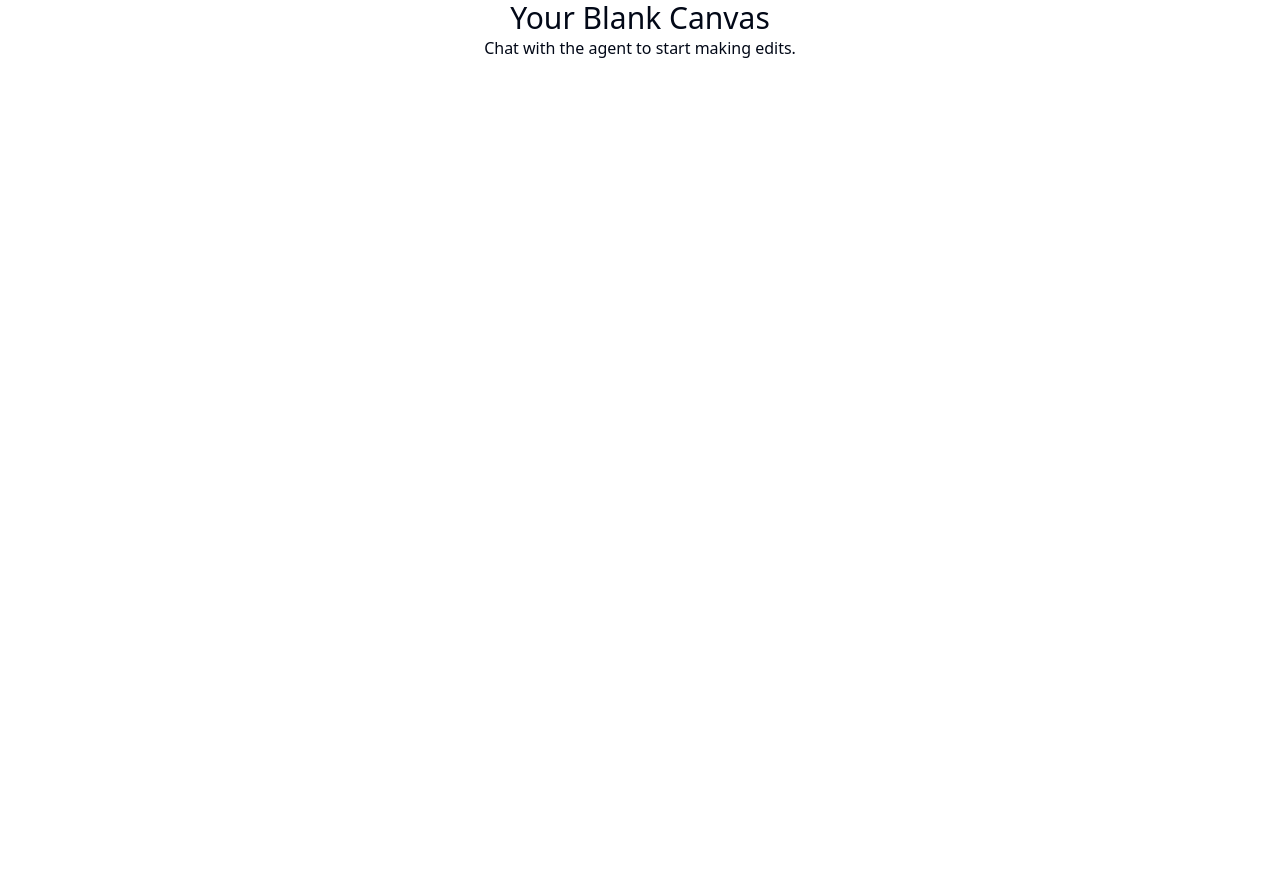
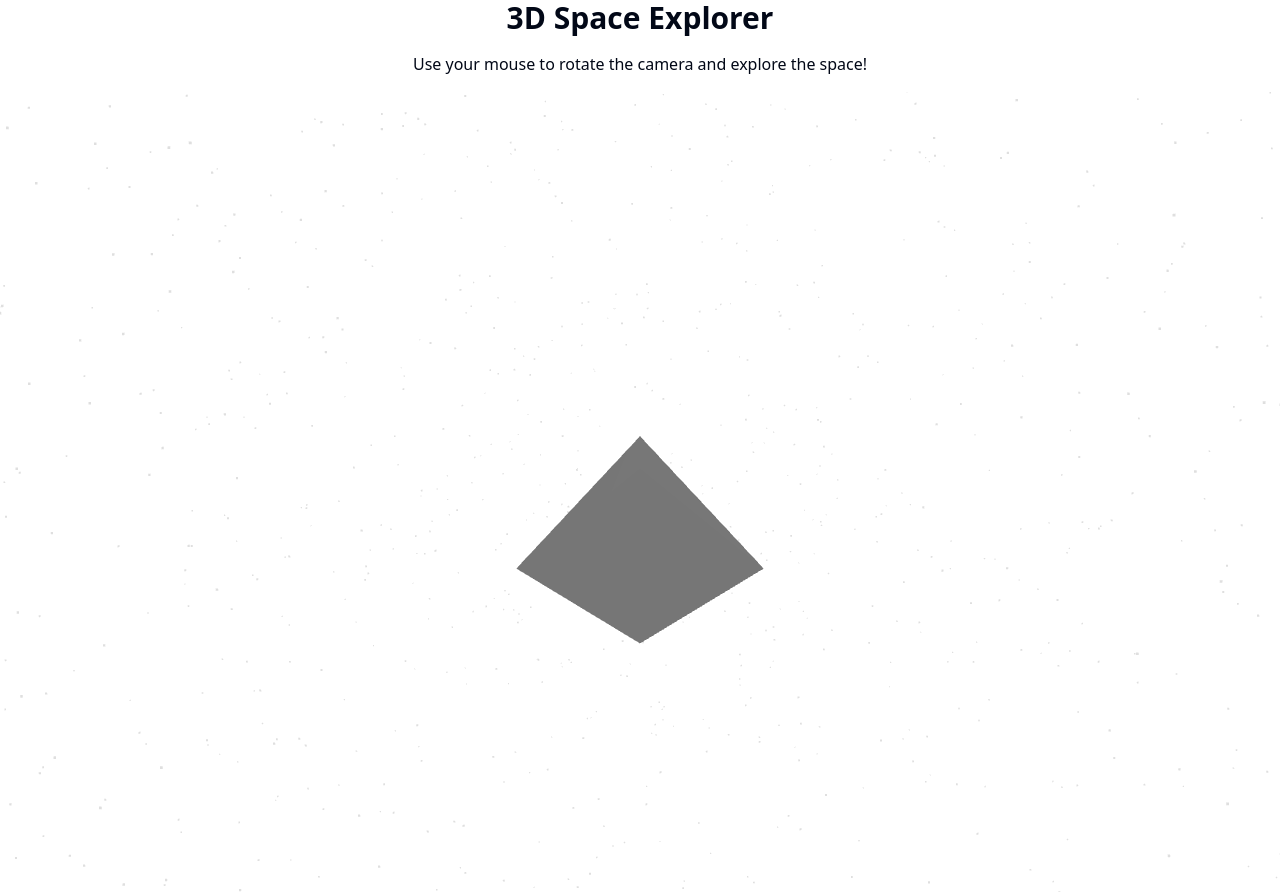
Before and after one commit to GPT-Engineer-App-Dev/cosmic-venture-quest, a React (Vite) app: page / in a window 1280 px wide. Before the commit the page ends 800 px from the top, so only its background shows below. Built offline with nearby package versions, Linux system fonts and the light colour scheme.

Commit message:
GPT Engineer Update [skip gpt_engineer]

```diff
--- a/package.json
+++ b/package.json
@@ -59,6 +59,9 @@
     "recharts": "^2.12.7",
     "sonner": "^1.5.0",
     "tailwind-merge": "^2.2.1",
+    "three": "^0.160.0",
+    "@react-three/fiber": "^8.15.12",
+    "@react-three/drei": "^9.92.7",
     "tailwindcss-animate": "^1.0.7",
     "vaul": "^0.9.1",
     "zod": "^3.23.8"
--- /dev/null
+++ b/src/components/SpaceGame.jsx
@@ -0,0 +1,32 @@
+import React, { useRef } from 'react'
+import { Canvas, useFrame } from '@react-three/fiber'
+import { OrbitControls, Stars } from '@react-three/drei'
+
+function Spaceship() {
+  const meshRef = useRef()
+
+  useFrame((state, delta) => {
+    meshRef.current.rotation.x += delta
+  })
+
+  return (
+    <mesh ref={meshRef}>
+      <coneGeometry args={[1, 2, 4]} />
+      <meshStandardMaterial color="white" />
+    </mesh>
+  )
+}
+
+export default function SpaceGame() {
+  return (
+    <div className="w-full h-screen">
+      <Canvas>
+        <ambientLight intensity={0.5} />
+        <pointLight position={[10, 10, 10]} />
+        <Spaceship />
+        <Stars />
+        <OrbitControls />
+      </Canvas>
+    </div>
+  )
+}
--- a/src/nav-items.jsx
+++ b/src/nav-items.jsx
@@ -1,4 +1,4 @@
-import { Home } from "lucide-react";
+import { Home, Rocket } from "lucide-react";
 import Index from "./pages/Index.jsx";
 
 /**
@@ -11,4 +11,10 @@ export const navItems = [
     icon: <Home className="h-4 w-4" />,
     page: <Index />,
   },
+  {
+    title: "Space Game",
+    to: "/space-game",
+    icon: <Rocket className="h-4 w-4" />,
+    page: <Index />,
+  },
 ];
--- a/src/pages/Index.jsx
+++ b/src/pages/Index.jsx
@@ -1,12 +1,13 @@
 // Update this page (the content is just a fallback if you fail to update the page)
+
+import SpaceGame from '../components/SpaceGame'
 
 const Index = () => {
   return (
-    <div className="flex justify-center items-center">
-      <div className="text-center">
-        <h1 className="text-3xl">Your Blank Canvas</h1>
-        <p>Chat with the agent to start making edits.</p>
-      </div>
+    <div className="flex flex-col items-center">
+      <h1 className="text-3xl font-bold mb-4">3D Space Explorer</h1>
+      <p className="mb-4">Use your mouse to rotate the camera and explore the space!</p>
+      <SpaceGame />
     </div>
   );
 };
```
